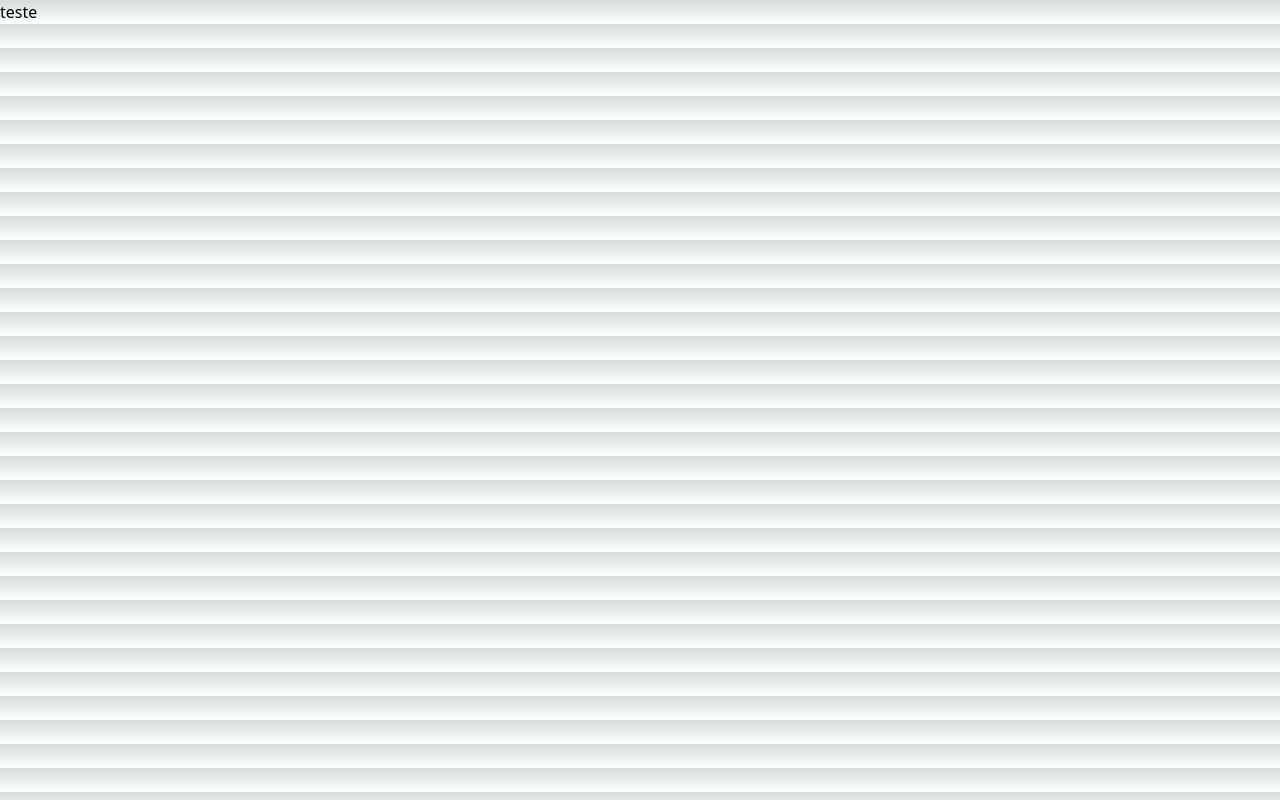
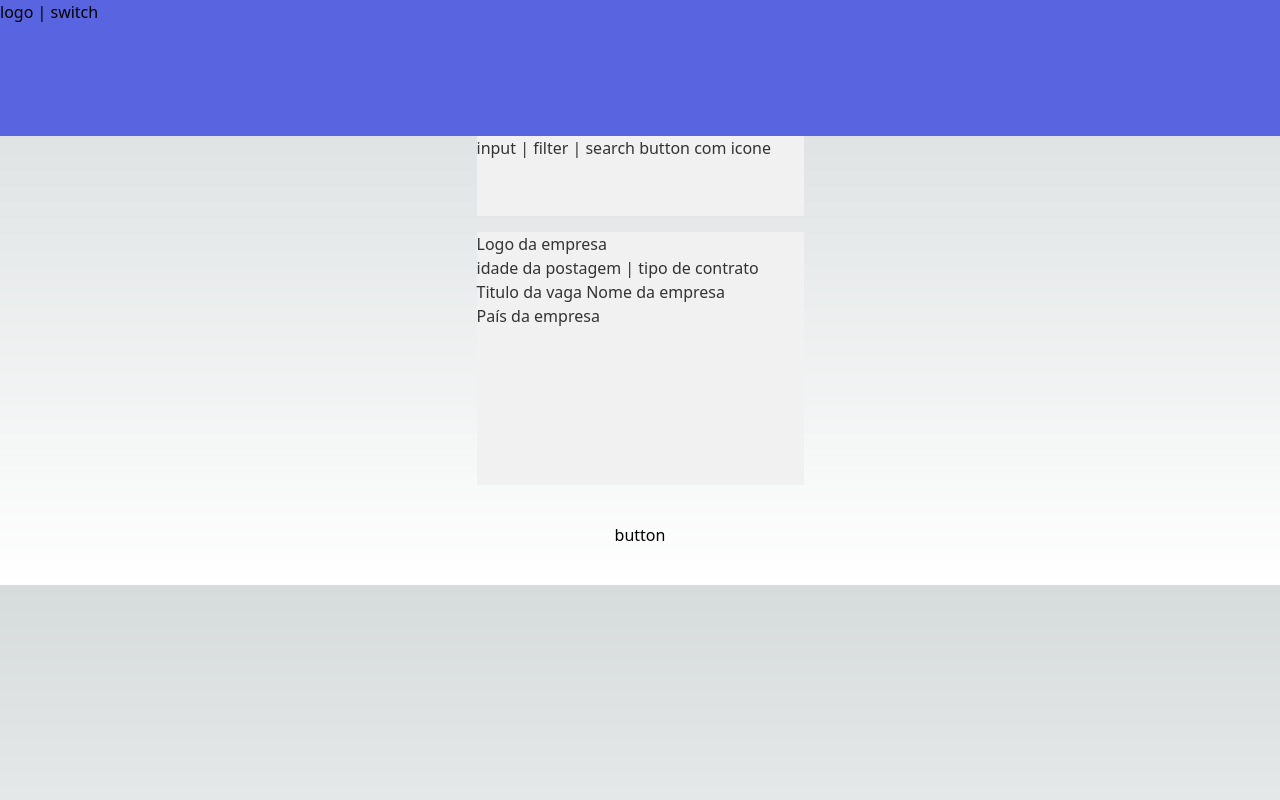
Before and after one commit to oniasfilho/devjobs-ui, a Next.js app: page / in a window 1280 px wide. Built offline with nearby package versions, Linux system fonts and the light colour scheme.

Commit message:
sets up home page base structure

```diff
--- a/app/globals.css
+++ b/app/globals.css
@@ -31,3 +31,42 @@ body {
     text-wrap: balance;
   }
 }
+
+.main-wrapper {
+  display: flex;
+  flex-direction: column;
+  align-items: center;
+}
+
+.header-section {
+  background: #5964e0;
+  height: 136px;
+  width: 100vw;
+}
+
+.filter-input-section {
+  color: #333;
+  width: 327px;
+  height: 80px;
+  background: #f1f1f1;
+}
+
+.job-listings-section {
+  display: flex;
+}
+
+.job-listing-card {
+  color: #333;
+  margin-top: 16px;
+  width: 327px;
+  background: #f1f1f1;
+  height: 253px;
+}
+
+.load-more-section {
+  display: flex;
+  height: 100px;
+  width: 100vw;
+  align-items: center;
+  justify-content: center;
+}
--- a/app/page.tsx
+++ b/app/page.tsx
@@ -1,7 +1,32 @@
 export default function Home() {
   return (
-    <main className="">
-      teste
+    <main className="main-wrapper">
+      <div className="header-section">
+        logo | switch
+      </div>
+      <div className="filter-input-section">
+        input | filter | search button com icone
+      </div>
+      <div className="job-listings-section">
+        <div className="job-listing-card">
+          <div className="card-header">
+            Logo da empresa
+          </div>
+          <div className="card-body">
+            idade da postagem | tipo de contrato
+            Titulo da vaga
+            Nome da empresa
+          </div>
+          <div className="card-footer">
+            País da empresa
+          </div>
+        </div>
+      </div>
+      <div className="load-more-section">
+        <div className="load-more-button">
+          button
+        </div>
+      </div>
     </main>
   );
 }
```
